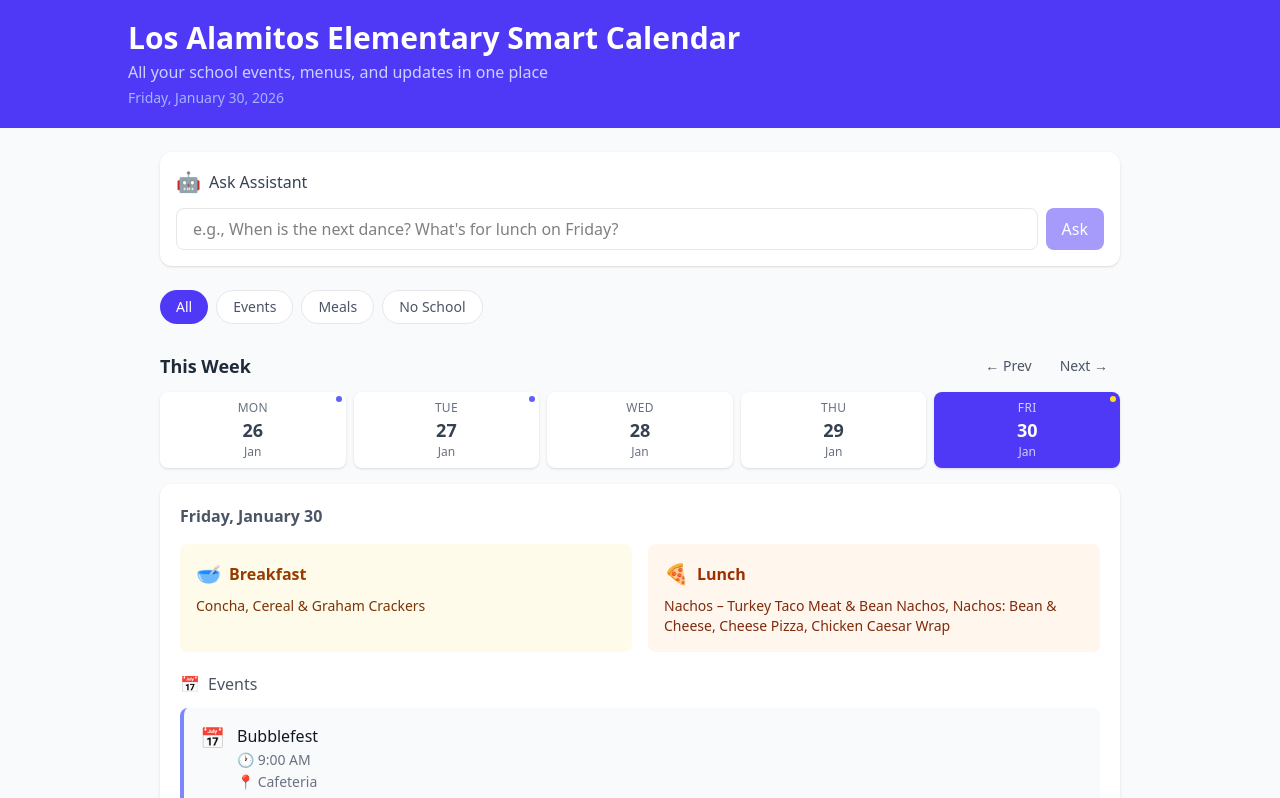
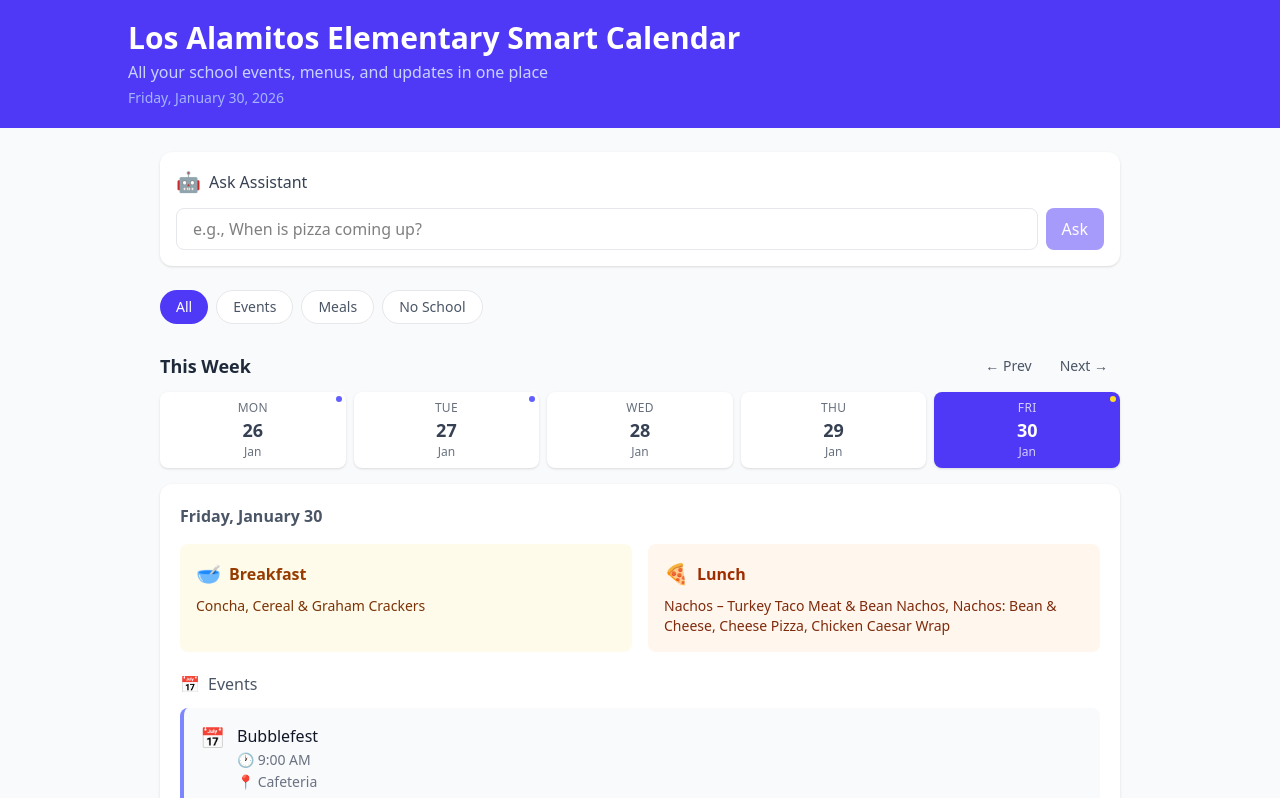
Before and after one commit to snehsach19/school-strategist, a React (Vite) app in the folder school-ui/: page / in a window 1280 px wide. Shown: the top 798 px of the page. Built offline with nearby package versions, Linux system fonts and the light colour scheme; no server answers.

Commit message:
Update assistant placeholder to pizza example

```diff
--- a/school-ui/src/App.jsx
+++ b/school-ui/src/App.jsx
@@ -421,7 +421,7 @@ function App() {
           <div className="flex gap-2">
             <input
               type="text"
-              placeholder="e.g., When is the next dance? What's for lunch on Friday?"
+              placeholder="e.g., When is pizza coming up?"
               value={question}
               onChange={(e) => setQuestion(e.target.value)}
               onKeyDown={(e) => e.key === 'Enter' && askAssistant()}
```
